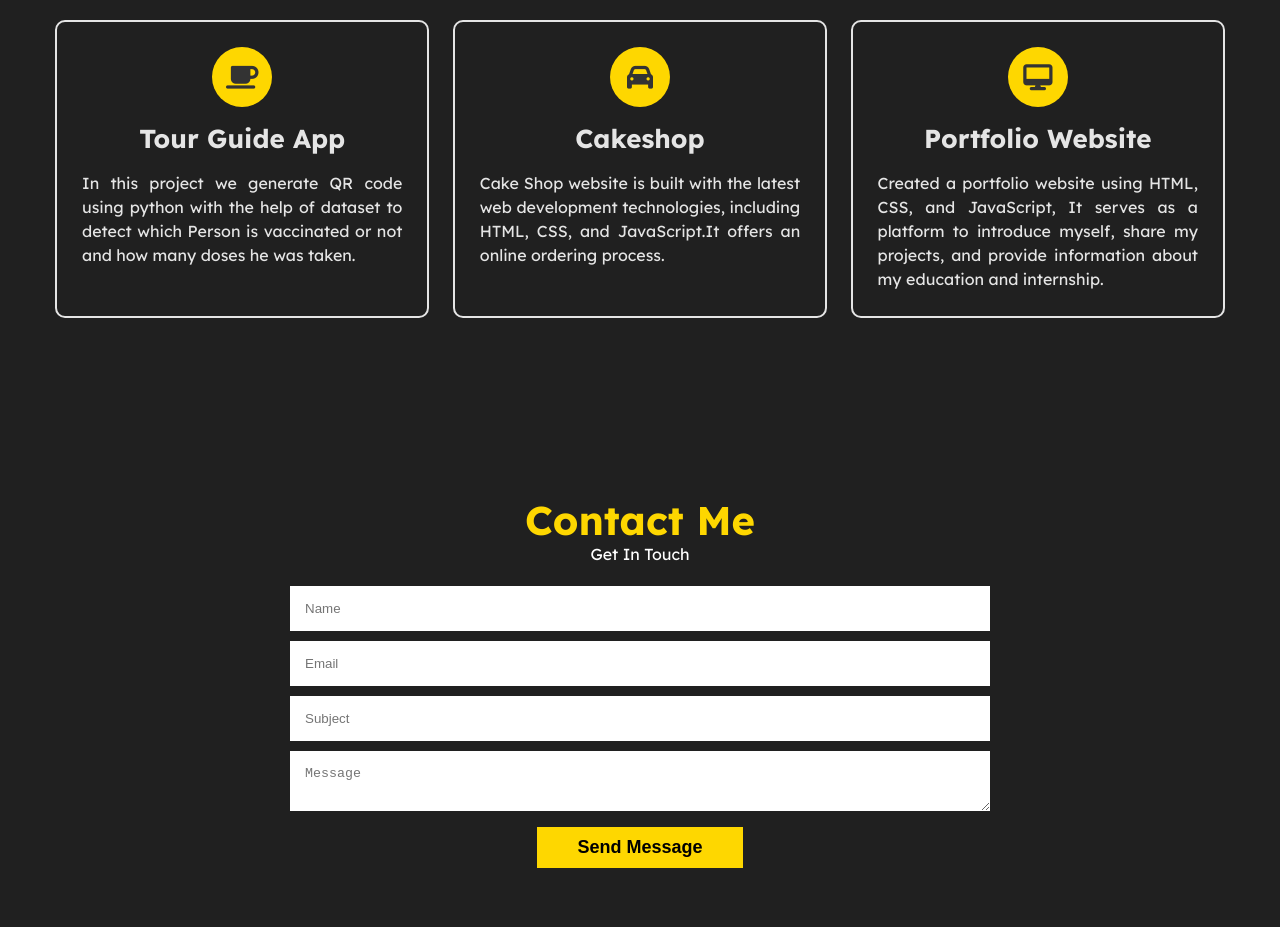
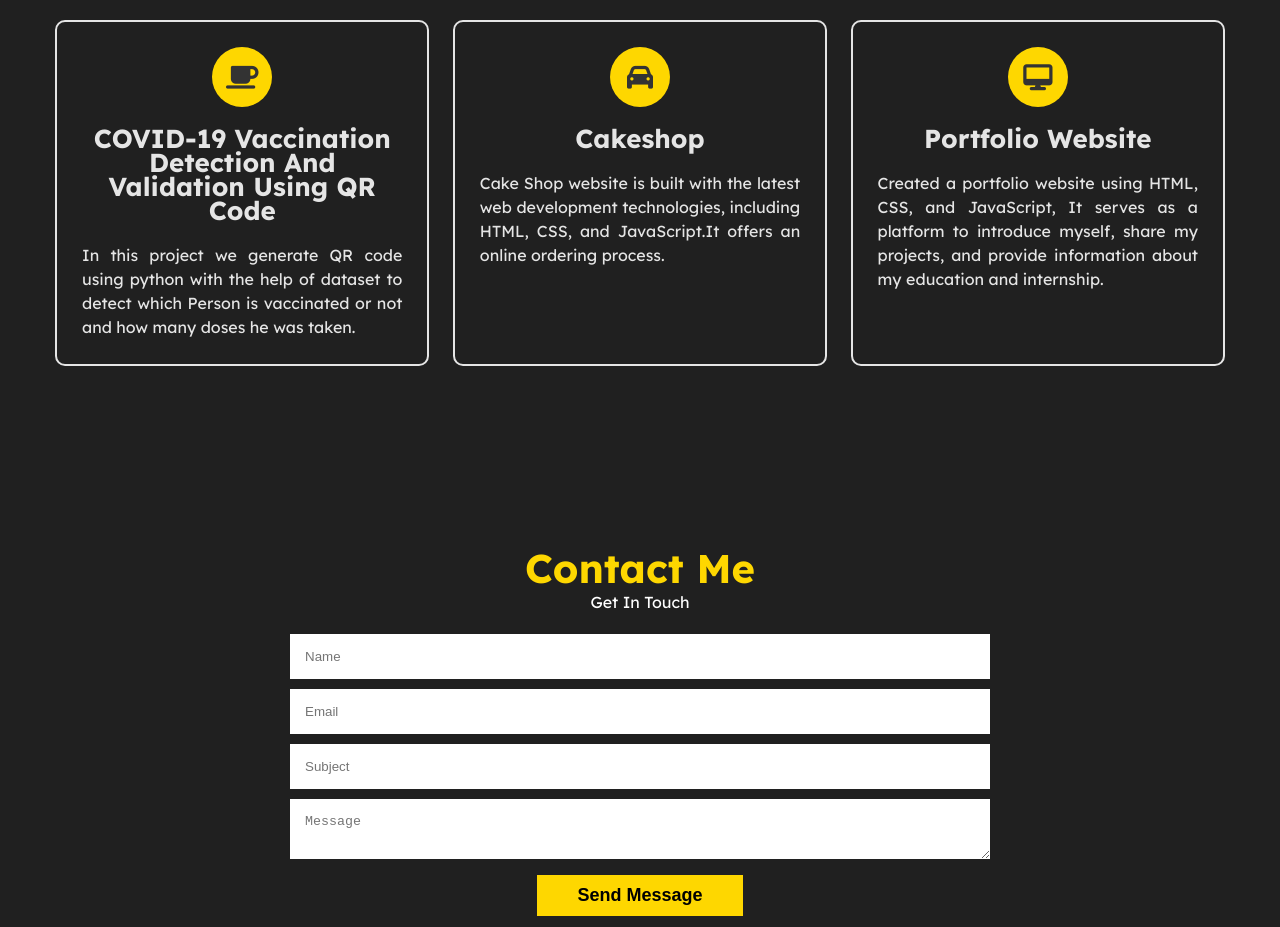
Before and after one commit to apekshajagtap95/My-Portfolio, a plain HTML site: page index.html in a window 1280 px wide. Shown: the part 1800-2727 px from the top of the page. Drawn offline with nearby package versions, Linux system fonts and the light colour scheme.

Commit message:
Update index.html

```diff
--- a/index.html
+++ b/index.html
@@ -204,7 +204,7 @@
 
                 <div class="project">
                     <i class="fa fa-coffee"></i>
-                    <h4>Tour Guide App</h4>
+                    <h4>COVID-19 Vaccination detection And Validation Using QR Code</h4>
                     <p>In this project we generate QR code using python with the help of dataset
                         to detect which Person is vaccinated or not and
                         how many doses he was taken.</p>
```
